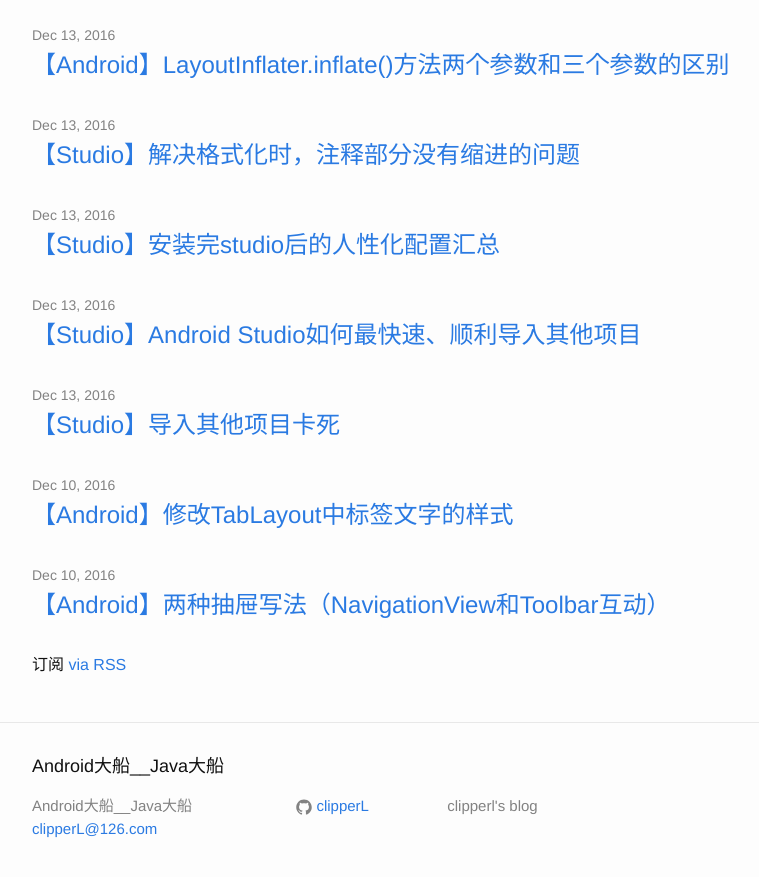
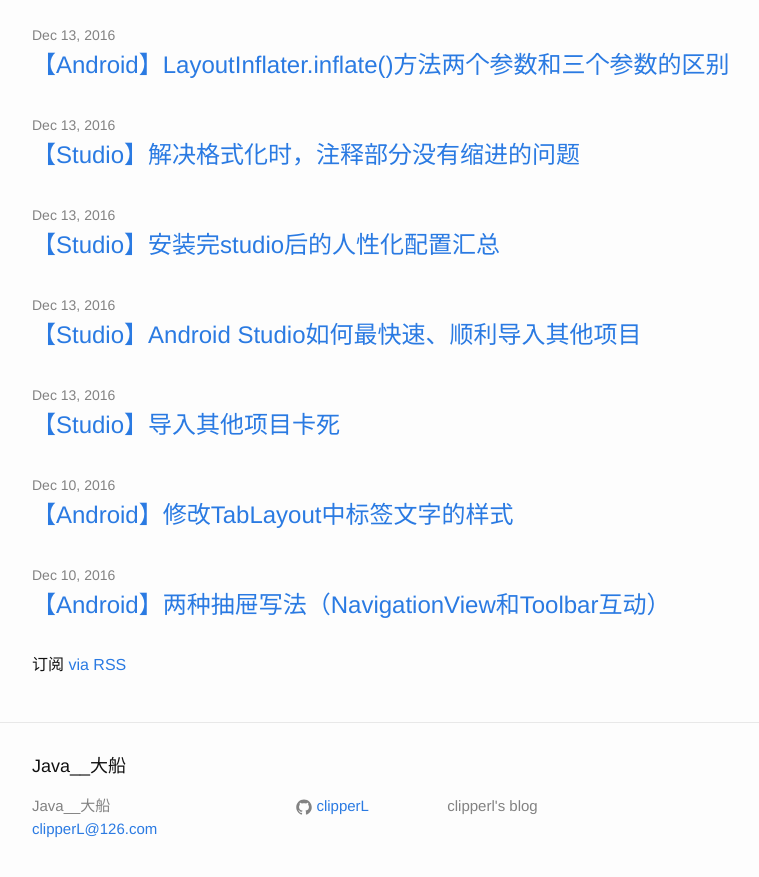
Before and after one commit to clipperL/clipperl.github.io, a Jekyll site: the page built from index.html, in a window 1280 px wide and 900 px high, scrolled down 1752 px. Shown: the top 877 px of the window, without its empty margins (238-997 px from the left). Built offline with Jekyll 4.4.1, drawn with Linux system fonts in a browser that asks for light colours; comment, search, counter and statistics services are not loaded; some of the changed text lies outside the part shown.

Commit message:
change the title

```diff
--- a/_config.yml
+++ b/_config.yml
@@ -1,5 +1,5 @@
 # Site settings
-title: Android大船__Java大船
+title: Java__大船
 email: clipperL@126.com
 description: > # this means to ignore newlines until "baseurl:"
   clipperl's blog
```
